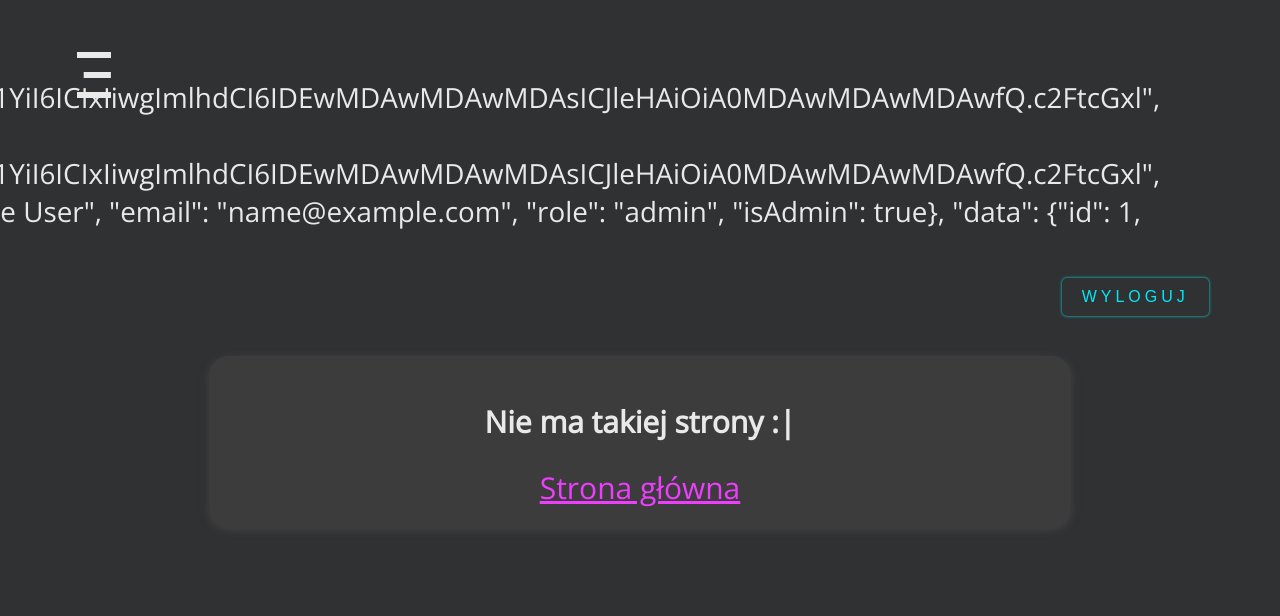
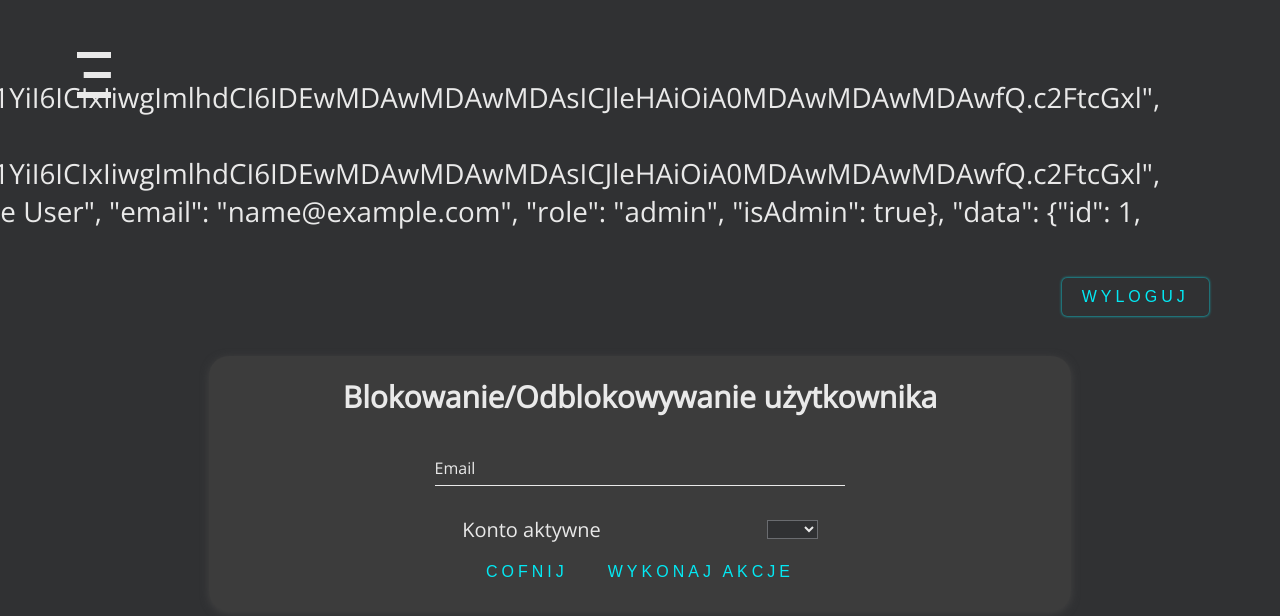
Before and after one commit to miki1099/learning-app-vue-frontend, a Vue app: page /admin/banUser in a window 1280 px wide. Shown: the top 616 px of the page. Built offline with nearby package versions, Linux system fonts and the light colour scheme; sample sign-in values are in the browser's storage.

Commit message:
add blocking users functionality

```diff
--- a/src/components/UI/BaseCard.vue
+++ b/src/components/UI/BaseCard.vue
@@ -30,7 +30,7 @@ export default {
   border-radius: 20px;
   box-shadow: 0 2px 8px #2f2f2f;
   padding: 1rem;
-  margin: 2rem auto;
+  margin: 2rem 0.5rem;
   max-width: 65%;
   background-color: #2f2f2f;
 }
--- a/src/pages/admin/AdminHome.vue
+++ b/src/pages/admin/AdminHome.vue
@@ -1,11 +1,105 @@
 <template>
+  <base-spinner v-if="isLoading"/>
+  <div v-else>
+    <h4> Jest {{ usersRegistered }} zarejestrowanych użytkowników</h4>
+    <h4> Średni wynik wszystkich testów użytkowników to: {{ averageAllUsersScoreTest }}</h4>
+    <h4> W ciągu ostatnich 30 dni zostało wykonanych {{ testsMadeInLast30Days }} testów </h4>
+  </div>
   <h2>Co chcesz zrobić?</h2>
   <base-button>
     <router-link class="link" to="/admin/createQuestion">
       Stwórz nowe pytanie
     </router-link>
   </base-button>
+  <base-button>
+    <router-link class="link" to="/admin/banUser">
+      Zablokuj/Odblokuj użytkownika
+    </router-link>
+  </base-button>
 </template>
+
+<script>
+
+function formatDate(date) {
+    var d = new Date(date),
+        month = '' + (d.getMonth() + 1),
+        day = '' + d.getDate(),
+        year = d.getFullYear();
+
+    if (month.length < 2)
+        month = '0' + month;
+    if (day.length < 2)
+        day = '0' + day;
+
+    return [year, month, day].join('-');
+}
+
+export default {
+  data() {
+    return {
+      isLoading: false,
+      usersRegistered: 0,
+      averageAllUsersScoreTest: 0,
+      testsMadeInLast30Days: 0
+    }
+  },
+  created() {
+    this.getData();
+  },
+  methods: {
+    async getData() {
+      this.isLoading = true;
+      let headers = new Headers();
+            const token = this.$store.getters.getToken;
+            headers.append('Content-Type', 'application/json');
+            headers.append('Accept', 'application/json');
+            headers.append('Authorization', 'Bearer ' + token);
+            let response = await fetch('https://learning-app-stars.herokuapp.com/admin/countAllUsers', {
+                    method: 'GET',
+                    headers: headers,
+              });
+            if(!response.ok) {
+                if (response.status === 401) {
+                    this.$router.replace('/login');
+                }
+                else return;
+            }
+            this.usersRegistered = await response.json();
+
+            response = await fetch('https://learning-app-stars.herokuapp.com/admin/score/avgAllUsers', {
+                    method: 'GET',
+                    headers: headers,
+              });
+            if(!response.ok) {
+                if (response.status === 401) {
+                    this.$router.replace('/login');
+                }
+                else return;
+            }
+            this.averageAllUsersScoreTest = await response.json();
+
+            let nowDate = new Date();
+            // const to = nowDate.getFullYear() + '-' + nowDate.getMonth() + '-' + nowDate.getDate();
+            const to = formatDate(nowDate);
+            nowDate.setDate(nowDate.getDate() - 30);
+            // const from = nowDate.getFullYear() + '-' + nowDate.getMonth() + '-' + nowDate.getDate();
+            const from = formatDate(nowDate);
+            response = await fetch('https://learning-app-stars.herokuapp.com/admin/score/countAllBetween?fromDate=' + from + '&toDate=' + to, {
+                    method: 'GET',
+                    headers: headers,
+              });
+            if(!response.ok) {
+                if (response.status === 401) {
+                    this.$router.replace('/login');
+                }
+                else return;
+            }
+            this.testsMadeInLast30Days = await response.json();
+            this.isLoading = false;
+    }
+  }
+}
+</script>
 
 <style scoped>
 .link {
--- /dev/null
+++ b/src/pages/admin/BanUser.vue
@@ -0,0 +1,317 @@
+<template>
+    <div class="login-box">
+        <base-dialog :show="!!error" title="Error" @close="handleError">
+            <p><pre>{{ error }}</pre></p>
+        </base-dialog>
+        <h2>Blokowanie/Odblokowywanie użytkownika</h2>
+        <form @submit.prevent="submitMethod()">
+            <p v-if="!isFormValid">{{ invalidFormMessage }}</p>
+            <div>
+                <div class="user-box">
+                    <input type="email" name="" required="" v-model="email" :class="{invalid: !isFormValid, valid: isFormValid}">
+                    <label>Email</label>
+                </div>
+                <div class="category-select">
+                    <span>Konto aktywne</span>
+                    <select v-model="active" class="select-class">
+                        <option>true</option>
+                        <option>false</option>
+                    </select>
+
+                </div>
+            </div>
+            <base-spinner v-if="isLoading"></base-spinner>
+            <button id="sign-up" @click.prevent="back">
+                COFNIJ
+            </button>
+            <button id="sign-up">
+                WYKONAJ AKCJE
+            </button>
+
+        </form>
+
+    </div>
+</template>
+
+<script>
+export default {
+  data() {
+    return {
+      email: '',
+      active: null,
+      isFormValid: true,
+      isLoading: false,
+      invalidFormMessage: '',
+      error: null,
+    };
+  },
+  methods: {
+    async submitMethod() {
+
+      let headers = new Headers();
+      const token = this.$store.getters.getToken;
+      headers.append('Content-Type', 'application/json');
+      headers.append('Accept', 'application/json');
+      headers.append('Authorization', 'Bearer ' + token);
+
+      let response = await fetch(
+        'https://learning-app-stars.herokuapp.com/admin/user/findByEmail/' + this.email,
+        {
+          method: 'GET',
+          headers: headers,
+        }
+      );
+
+      if (!response.ok) {
+        if (response.status == 401) {
+          this.error = 'Zaloguj się aby wykonać akcję';
+        }  else if(response.status == 404) {
+            this.error =
+            'Nie ma takiego użytkownika';
+        }
+        else {
+          this.error =
+            'Nie udało się wykonać akcji!';
+        }
+        this.isLoading = false;
+        return;
+      }
+
+        const user = await response.json();
+
+        response = await fetch(
+        'https://learning-app-stars.herokuapp.com/admin/user/changeEnable/' + user.id + '?isEnable=' + this.active,
+        {
+          method: 'PUT',
+          headers: headers,
+        }
+      );
+
+      if (!response.ok) {
+        if (response.status == 401) {
+          this.error = 'Zaloguj się aby wykonać akcję';
+        }  else if(response.status == 404) {
+            this.error =
+            'Nie ma takiego użytkownika';
+        }
+        else {
+          this.error =
+            'Nie udało się wykonać akcji!';
+        }
+        this.isLoading = false;
+        return;
+      }
+
+      this.isLoading = false;
+      this.$router.push('/admin/home');
+    },
+    handleError() {
+      this.error = null;
+    },
+    back() {
+      this.$router.push('/admin/home');
+    },
+  },
+};
+</script>
+
+
+<style scoped>
+@import url('https://fonts.googleapis.com/css2?family=Open+Sans&display=swap');
+p {
+  color: rgb(255, 0, 21);
+  white-space: pre-wrap;
+}
+
+a {
+  color: #03e9f4;
+  text-decoration: none;
+}
+
+.login-box h2 {
+  margin: 0 0 30px;
+  padding: 0;
+  color: #e9e9e9;
+  text-align: center;
+}
+
+.select-class {
+  background-color: #303133;
+  border-color: #6a6c70;
+  color: #e9e9e9;
+}
+
+.category-select {
+  display: flex;
+  flex-wrap: wrap;
+  justify-content: space-around;
+  align-items: center;
+  margin: 0 150px;
+}
+
+.login-box .user-box {
+  position: relative;
+}
+
+.login-box .user-box input {
+  width: 50%;
+}
+.login-box .user-box textarea {
+  width: 50%;
+  resize: none;
+  font-family: 'Open Sans';
+}
+
+.login-box .user-box textarea::placeholder {
+  color: #e9e9e9;
+  font-family: 'Open Sans';
+}
+
+.login-box .user-box .invalid {
+  color: #e9e9e9;
+  padding: 10px 0;
+  font-size: 16px;
+  margin-bottom: 30px;
+  border: none;
+  border-bottom: 1px solid #ff002b;
+  outline: none;
+  background: transparent;
+}
+.login-box .user-box .valid {
+  padding: 10px 0;
+  font-size: 16px;
+  color: #e9e9e9;
+  margin-bottom: 30px;
+  border: none;
+  border-bottom: 1px solid #e9e9e9;
+  outline: none;
+  background: transparent;
+}
+.login-box .user-box label:not(.switch) {
+  position: absolute;
+  top: 0;
+  left: 25%;
+  padding: 10px 0;
+  font-size: 16px;
+  color: #e9e9e9;
+  pointer-events: none;
+  transition: 0.5s;
+}
+
+.login-box .user-box input:focus ~ label,
+.login-box .user-box input:valid ~ label {
+  top: -20px;
+  left: 25%;
+  color: #ef3dff;
+  font-size: 15px;
+}
+
+.login-box form button {
+  position: relative;
+  display: inline-block;
+  padding: 10px 20px;
+  color: #ef3dff;
+  font-size: 16px;
+  text-decoration: none;
+  text-transform: uppercase;
+  overflow: hidden;
+  transition: 0.5s;
+  margin-top: 10px;
+  letter-spacing: 4px;
+}
+
+#sign-up {
+  color: #03e9f4;
+}
+button {
+  border: none;
+  background: none;
+}
+.login-box button:hover {
+  background: #03e9f4;
+  box-shadow: 0 0 5px #03e9f4, 0 0 25px #03e9f4, 0 0 50px #03e9f4;
+}
+
+#sign-up:hover {
+  background: #ef3dff;
+  border-radius: 5px;
+  box-shadow: 0 0 5px #ef3dff, 0 0 25px #ef3dff, 0 0 50px #ef3dff;
+}
+
+.switch {
+  position: relative;
+  display: inline-block;
+  width: 60px;
+  height: 34px;
+}
+
+.switch input {
+  opacity: 0;
+  width: 0;
+  height: 0;
+}
+
+.slider {
+  position: absolute;
+  cursor: pointer;
+  top: 0;
+  left: 0;
+  right: 0;
+  bottom: 0;
+  background-color: #e9e9e9;
+  -webkit-transition: 0.4s;
+  transition: 0.4s;
+}
+
+.slider:before {
+  position: absolute;
+  content: '';
+  height: 26px;
+  width: 26px;
+  left: 4px;
+  bottom: 4px;
+  background-color: #3c3c3c;
+  -webkit-transition: 0.4s;
+  transition: 0.4s;
+}
+
+input:checked + .slider {
+  background-color: #ef3dff;
+}
+
+input:focus + .slider {
+  box-shadow: 0 0 1px #ef3dff;
+}
+
+input:checked + .slider:before {
+  -webkit-transform: translateX(26px);
+  -ms-transform: translateX(26px);
+  transform: translateX(26px);
+}
+
+.slider.round {
+  border-radius: 34px;
+}
+
+.slider.round:before {
+  border-radius: 50%;
+}
+
+@media (max-width: 600px) {
+  .login-box .user-box input {
+    width: 100%;
+  }
+  .login-box .user-box label:not(.switch) {
+    left: 0;
+  }
+  .login-box .user-box input:focus ~ label,
+  .login-box .user-box input:valid ~ label {
+    left: 0;
+  }
+  .login-box .user-box textarea {
+    width: 100%;
+    resize: none;
+    font-family: 'Open Sans';
+  }
+}
+</style>
--- a/src/router.js
+++ b/src/router.js
@@ -8,6 +8,7 @@ import UpdateUserData from './pages/user/UpdateUserData.vue'
 import ChangePassword from './pages/user/ChangePassword.vue'
 import AdminHome from './pages/admin/AdminHome.vue'
 import CreateQuestion from './pages/admin/CreateQuestion.vue'
+import BanUser from './pages/admin/BanUser.vue'
 import HomeTest from './pages/test/HomeTest.vue'
 import Test from './pages/test/Test.vue'
 import Achievements from './pages/achievement/Achievement.vue'
@@ -45,6 +46,7 @@ const router = createRouter({
         { path: '/register', component: UserCreate, meta: { requiresUnauth: true } },
         { path: '/admin/home', component: AdminHome, meta: { requiresAdmin: true } },
         { path: '/admin/createQuestion', component: CreateQuestion, meta: { requiresAdmin: true } },
+        { path: '/admin/banUser', component: BanUser, meta: { requiresAdmin: true } },
         { path: '/:notFound(.*)', component: NotFound }
     ]
 });
```
